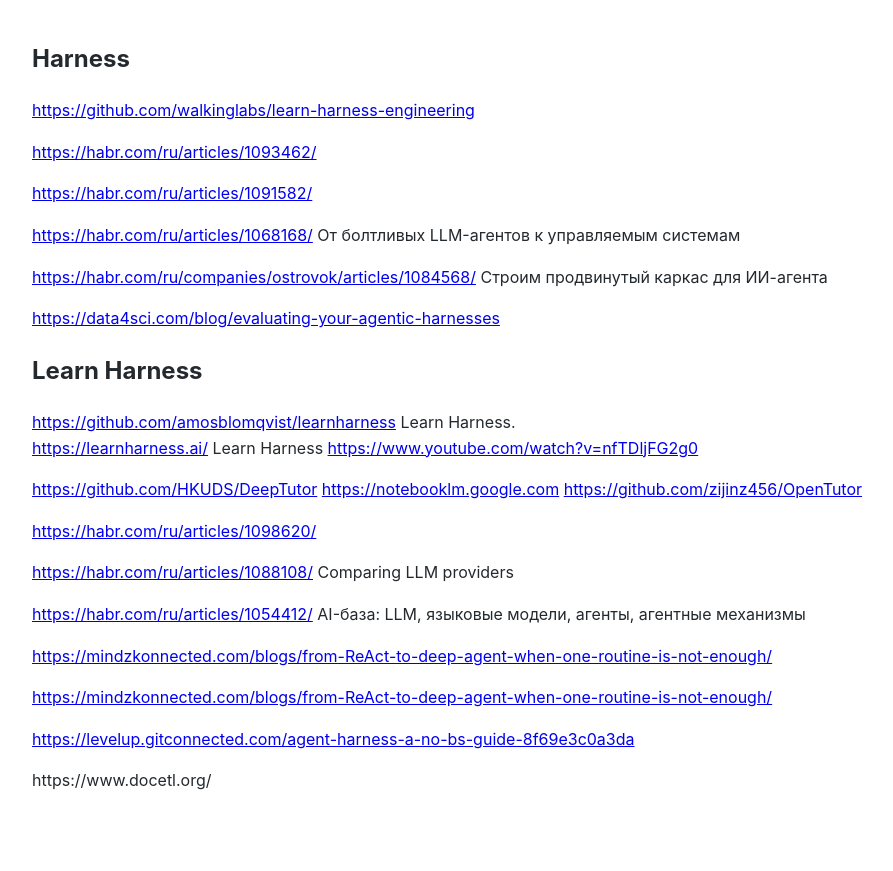
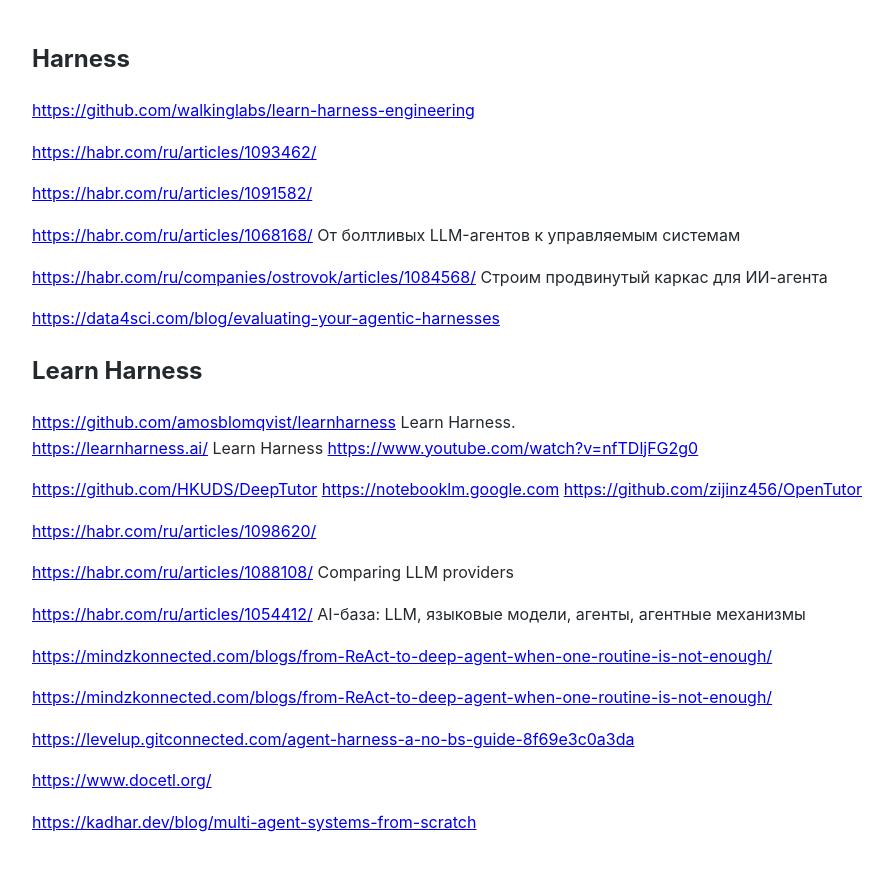
Before and after one commit to Michael-Lubinsky/michael-lubinsky.github.com, a Jekyll site: the page built from ml/harness.md, in a window 1280 px wide. Shown: the top 871 px of the page, without its empty margins (158-1051 px from the left). Built offline with Jekyll 4.4.1, drawn with Linux system fonts in a browser that asks for light colours; our own code applies the rules of GitHub Pages for plain Markdown files.

Commit message:
Update links in harness.md

```diff
--- a/ml/harness.md
+++ b/ml/harness.md
@@ -33,4 +33,7 @@
 
 <https://levelup.gitconnected.com/agent-harness-a-no-bs-guide-8f69e3c0a3da>
 
-https://www.docetl.org/
+<https://www.docetl.org/>
+
+
+<https://kadhar.dev/blog/multi-agent-systems-from-scratch>
```
